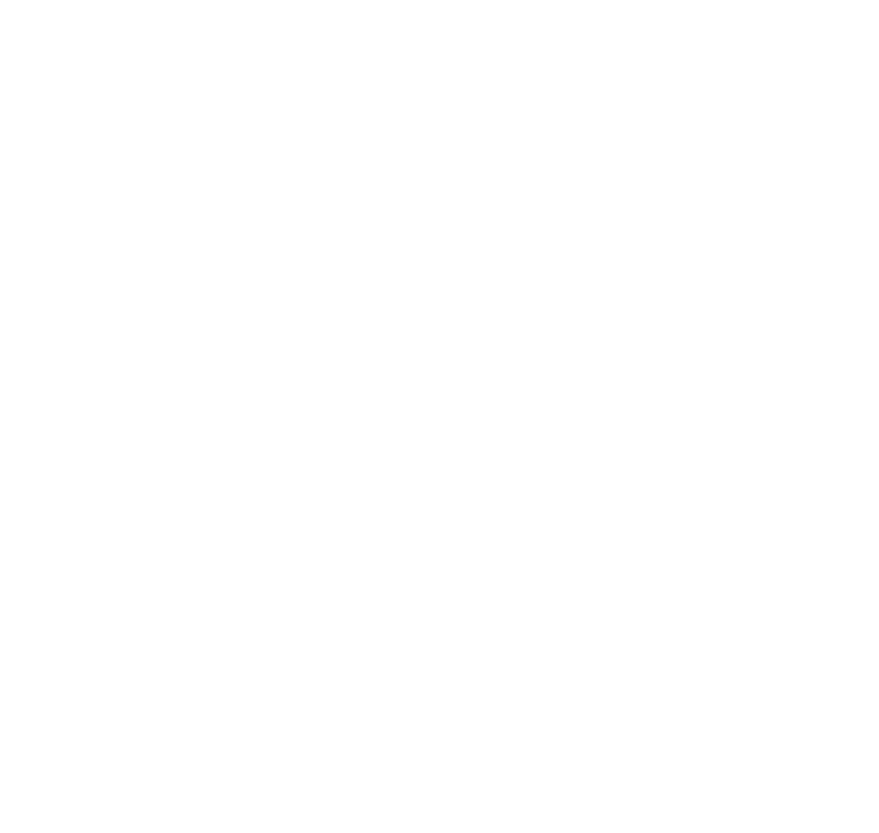
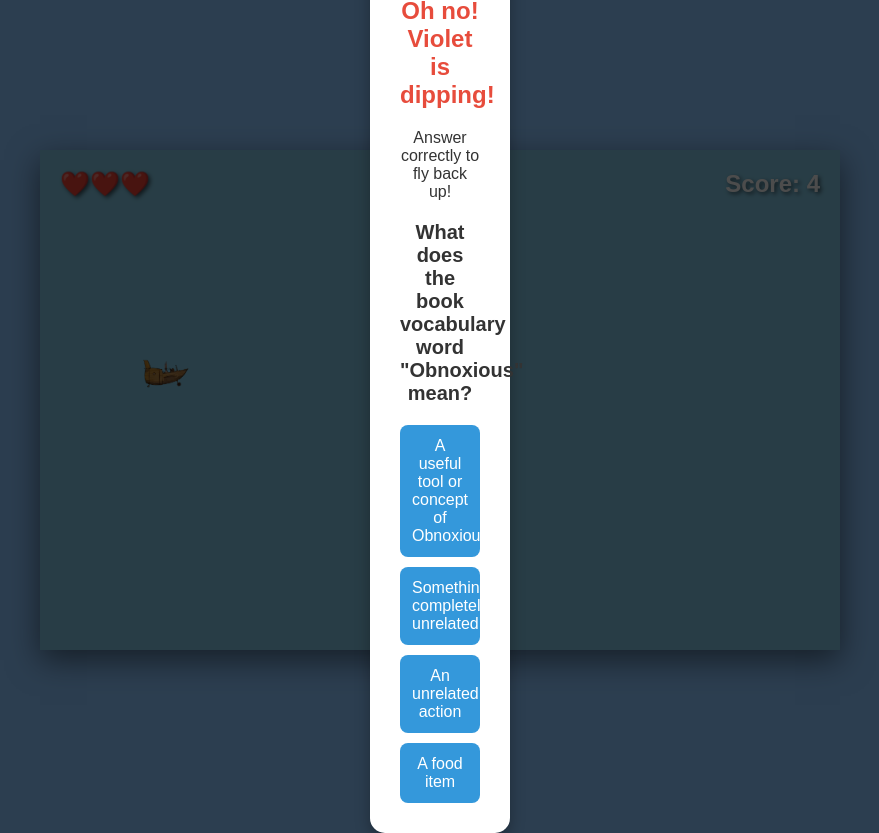
Before and after one commit to Taploid7/violetflyinggame, a website: page index.html in a window 1280 px wide. Shown: the whole page, without its empty margins (200-1079 px from the left). Before the commit the page ends 800 px from the top, so only its background shows below. Drawn offline with Linux system fonts and the light colour scheme; no server answers.

Commit message:
Game Build

```diff
--- /dev/null
+++ b/chat.js
@@ -0,0 +1,85 @@
+// Vocabulary list from your textbook selection
+const vocabularyWords = [
+    "Wrench", "Pliers", "Appliances", "Reassemble", "Tinkering", "Lawn Mower",
+    "Engine", "Elaborate", "Scratch", "Sweater", "Contraptions", "Engineering",
+    "Hazards", "Coveralls", "Obnoxious", "Beamed", "Frantically", "Altitude",
+    "Canoeing", "Precision", "Grateful", "Miserable", "Appetite", "Jubilantly",
+    "Valor", "Esteem"
+];
+
+// Replace this with your actual Vercel deployment URL
+const VERCEL_BACKEND_URL = "https://game1-shfe-git-main-taploid7s-projects.vercel.app/";
+
+async function fetchAIQuestion() {
+    // Pick a random word from the book list
+    const randomWord = vocabularyWords[Math.floor(Math.random() * vocabularyWords.length)];
+
+    try {
+        // We prompt Gemini via our safe Vercel proxy to hide the API key
+        const response = await fetch(VERCEL_BACKEND_URL, {
+            method: "POST",
+            headers: { "Content-Type": "application/json" },
+            body: JSON.stringify({
+                prompt: `You are an ESL English teacher for lower-school elementary students in Taiwan.
+                Create a very simple, 1-sentence multiple choice question testing the vocabulary word: "${randomWord}".
+
+                CRITICAL INSTRUCTION: Provide exactly one Chinese translation helper line in brackets for the core sentence context if needed, but keep the UI clean.
+
+                Return your answer EXACTLY as a raw JSON object string with nothing else. Format:
+                {
+                  "question": "The sentence using or asking about the word...",
+                  "options": ["Option A", "Option B", "Option C", "Option D"],
+                  "correctIndex": 0
+                }`
+            })
+        });
+
+        const data = await response.json();
+
+        // Parse out the JSON sent back by your Vercel/Gemini setup
+        // Depending on your backend design, parse standard data.text or data.reply
+        const quizData = JSON.parse(data.reply || data.text);
+        displayAIQuestion(quizData);
+
+    } catch (error) {
+        console.error("AI fetch failed, rendering offline backup question:", error);
+        fallbackQuestion(randomWord);
+    }
+}
+
+function displayAIQuestion(quizData) {
+    const questionText = document.getElementById("question-text");
+    const optionsContainer = document.getElementById("options-container");
+
+    questionText.innerText = quizData.question;
+    optionsContainer.innerHTML = ""; // Clear out previous options
+
+    quizData.options.forEach((option, index) => {
+        const button = document.createElement("button");
+        button.classList.add("option-btn");
+        button.innerText = option;
+        button.onclick = () => checkAnswer(index, quizData.correctIndex);
+        optionsContainer.appendChild(button);
+    });
+}
+
+// Fallback backup mode so your game works perfectly even if the network fails or API quota runs dry
+function fallbackQuestion(word) {
+    const mockData = {
+        question: `What does the book vocabulary word "${word}" mean?`,
+        options: [`A useful tool or concept of ${word}`, "Something completely unrelated", "An unrelated action", "A food item"],
+        correctIndex: 0
+    };
+    displayAIQuestion(mockData);
+}
+
+function checkAnswer(selectedIndex, correctIndex) {
+    if (selectedIndex === correctIndex) {
+        // Correct answer saves Violet!
+        document.getElementById("quiz-modal").classList.add("hidden");
+        resumeGameAfterSave();
+    } else {
+        // Wrong answer drops an extra heart
+        deductHeart();
+    }
+}
--- /dev/null
+++ b/game.js
@@ -0,0 +1,134 @@
+const canvas = document.getElementById("gameCanvas");
+const ctx = canvas.getContext("2d");
+
+// Load Visuals Assets
+const violetSprite = new Image();
+violetSprite.src = "assets/violet.png";
+
+// Game Values
+let violet = { x: 100, y: 200, width: 50, height: 50, gravity: 0.25, velocity: 0 };
+let score = 0;
+let lives = 3;
+let isGameActive = true;
+let isPausedForQuiz = false;
+
+// Continuous Map Settings
+let bgX = 0;
+const bgSpeed = 2;
+
+// --- JITTER EFFECT VARIABLES ---
+let jitterTimer = 0;
+const jitterSpeed = 0.5; // How fast she vibrates
+const jitterAmount = 3;  // How many pixels she vibrates up and down
+
+// Track user key configurations
+window.addEventListener("keydown", (e) => {
+    if (e.code === "Space" && isGameActive && !isPausedForQuiz) {
+        violet.velocity = -5.5;
+    }
+});
+
+function update() {
+    if (!isGameActive || isPausedForQuiz) return;
+
+    // Apply standard engine physics gravity
+    violet.velocity += violet.gravity;
+    violet.y += violet.velocity;
+
+    // Advance the jitter timer animation frame when the game is running
+    jitterTimer += jitterSpeed;
+
+    // Move the infinite looping background map framework coordinates leftward
+    bgX -= bgSpeed;
+    if (bgX <= -canvas.width) {
+        bgX = 0;
+    }
+
+    // Checking Bottom Collision or dipping under threshold lines
+    if (violet.y + violet.height >= canvas.height || violet.y <= 0) {
+        triggerDippedQuizEvent();
+    }
+
+    score += 1;
+    document.getElementById("score-container").innerText = `Score: ${Math.floor(score / 10)}`;
+}
+
+function render() {
+    // Clear canvas setup
+    ctx.clearRect(0, 0, canvas.width, canvas.height);
+
+    // Continuous background generation render pipeline loop
+    ctx.fillStyle = "#87CEEB";
+    ctx.fillRect(bgX, 0, canvas.width, canvas.height);
+    ctx.fillRect(bgX + canvas.width, 0, canvas.width, canvas.height);
+
+    // Calculate engine jitter offset position
+    // If paused, stop jittering so the screen looks stable
+    let currentJitter = (isGameActive && !isPausedForQuiz) ? Math.sin(jitterTimer) * jitterAmount : 0;
+    let renderedY = violet.y + currentJitter;
+
+    // Render Violet Character Image Asset Layer with Jitter
+    if (violetSprite.complete && violetSprite.naturalWidth !== 0) {
+        ctx.drawImage(violetSprite, violet.x, renderedY, violet.width, violet.height);
+    } else {
+        // Development backup square indicator
+        ctx.fillStyle = "#e74c3c";
+        ctx.fillRect(violet.x, renderedY, violet.width, violet.height);
+    }
+}
+
+function gameLoop() {
+    update();
+    render();
+    requestAnimationFrame(gameLoop);
+}
+
+function triggerDippedQuizEvent() {
+    isPausedForQuiz = true;
+    violet.y = 200;
+    violet.velocity = 0;
+
+    document.getElementById("quiz-modal").classList.remove("hidden");
+    fetchAIQuestion();
+}
+
+function deductHeart() {
+    lives--;
+    updateHeartsDisplay();
+    if (lives <= 0) {
+        endGame();
+    } else {
+        fetchAIQuestion();
+    }
+}
+
+function updateHeartsDisplay() {
+    let heartsStr = "";
+    for(let i=0; i<lives; i++) { heartsStr += "❤️"; }
+    document.getElementById("hearts-container").innerText = heartsStr;
+}
+
+function resumeGameAfterSave() {
+    isPausedForQuiz = false;
+}
+
+function endGame() {
+    isGameActive = false;
+    document.getElementById("quiz-modal").classList.add("hidden");
+    document.getElementById("game-over-screen").classList.remove("hidden");
+    document.getElementById("final-score").innerText = `You flew across Taiwan with a score of: ${Math.floor(score / 10)}!`;
+}
+
+function resetGame() {
+    lives = 3;
+    score = 0;
+    violet.y = 200;
+    violet.velocity = 0;
+    isGameActive = true;
+    isPausedForQuiz = false;
+    updateHeartsDisplay();
+    document.getElementById("game-over-screen").classList.add("hidden");
+}
+
+// Start Game Engine Lifecycle Execution
+gameLoop();
--- a/index.html
+++ b/index.html
@@ -1,4 +1,38 @@
 <!DOCTYPE html>
-<html>
+<html lang="en">
+<head>
+    <meta charset="UTF-8">
+    <meta name="viewport" content="width=device-width, initial-scale=1.0">
+    <title>Violet the Pilot: Taiwan Adventure</title>
+    <link rel="stylesheet" href="style.css">
+</head>
+<body>
+    <div id="game-container">
+        <canvas id="gameCanvas" width="800" height="500"></canvas>
 
+        <div id="ui-layer">
+            <div id="hearts-container">❤️❤️❤️</div>
+            <div id="score-container">Score: 0</div>
+        </div>
+
+        <div id="quiz-modal" class="hidden">
+            <div class="modal-content">
+                <h2 id="modal-title">Oh no! Violet is dipping!</h2>
+                <p id="instruction">Answer correctly to fly back up!</p>
+                <div id="question-text">Loading question...</div>
+                <div id="options-container">
+                    </div>
+            </div>
+        </div>
+
+        <div id="game-over-screen" class="hidden">
+            <h1>Game Over</h1>
+            <p id="final-score">You explored Taiwan!</p>
+            <button id="restart-btn" onclick="resetGame()">Fly Again</button>
+        </div>
+    </div>
+
+    <script src="chat.js"></script>
+    <script src="game.js"></script>
+</body>
 </html>
--- /dev/null
+++ b/style.css
@@ -0,0 +1,110 @@
+body {
+    margin: 0;
+    padding: 0;
+    background-color: #2c3e50;
+    font-family: 'Arial', sans-serif;
+    display: flex;
+    justify-content: center;
+    align-items: center;
+    height: 100vh;
+    overflow: hidden;
+}
+
+#game-container {
+    position: relative;
+    width: 800px;
+    height: 500px;
+    box-shadow: 0 10px 30px rgba(0,0,0,0.5);
+}
+
+canvas {
+    background-color: #70c5ce;
+    display: block;
+}
+
+#ui-layer {
+    position: absolute;
+    top: 20px;
+    left: 20px;
+    right: 20px;
+    display: flex;
+    justify-content: space-between;
+    font-size: 24px;
+    font-weight: bold;
+    color: white;
+    text-shadow: 2px 2px 4px rgba(0,0,0,0.6);
+    pointer-events: none;
+}
+
+.hidden {
+    display: none !important;
+}
+
+/* AI Quiz Overlay Box */
+#quiz-modal, #game-over-screen {
+    position: absolute;
+    top: 0;
+    left: 0;
+    width: 100%;
+    height: 100%;
+    background-color: rgba(0, 0, 0, 0.7);
+    display: flex;
+    flex-direction: column;
+    justify-content: center;
+    align-items: center;
+    color: white;
+    z-index: 10;
+}
+
+.modal-content {
+    background: white;
+    color: #333;
+    padding: 30px;
+    border-radius: 15px;
+    text-align: center;
+    max-width: 500px;
+    width: 80px;
+    box-shadow: 0 5px 15px rgba(0,0,0,0.3);
+}
+
+.modal-content h2 {
+    color: #e74c3c;
+    margin-top: 0;
+}
+
+#question-text {
+    font-size: 20px;
+    margin: 20px 0;
+    font-weight: bold;
+}
+
+#options-container {
+    display: flex;
+    flex-direction: column;
+    gap: 10px;
+}
+
+.option-btn {
+    background-color: #3498db;
+    color: white;
+    border: none;
+    padding: 12px;
+    font-size: 16px;
+    border-radius: 8px;
+    cursor: pointer;
+    transition: background 0.2s;
+}
+
+.option-btn:hover {
+    background-color: #2980b9;
+}
+
+#restart-btn {
+    padding: 15px 30px;
+    font-size: 20px;
+    background-color: #2ecc71;
+    color: white;
+    border: none;
+    border-radius: 10px;
+    cursor: pointer;
+}
```
Also changed, not shown: api/chat.js (added, +86 -0 lines), package.json (added, +7 -0 lines), assets/violet.png (added).
